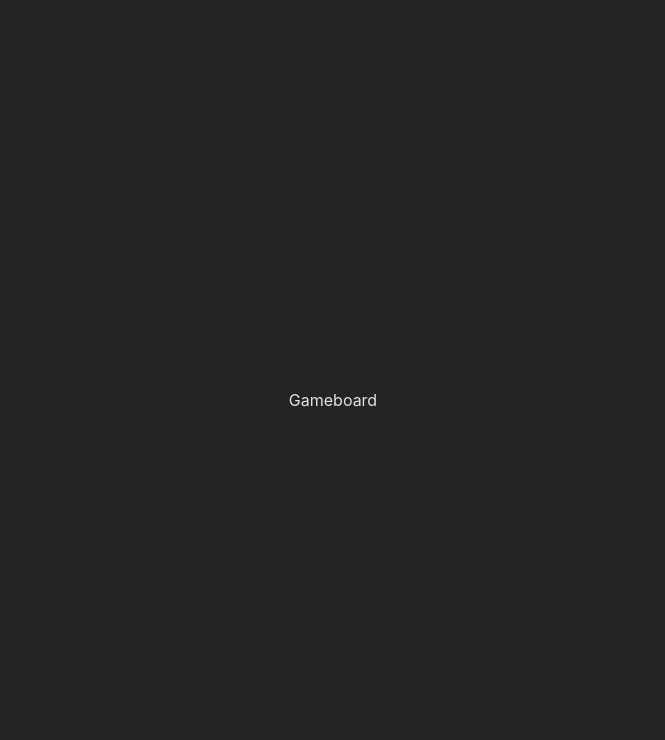
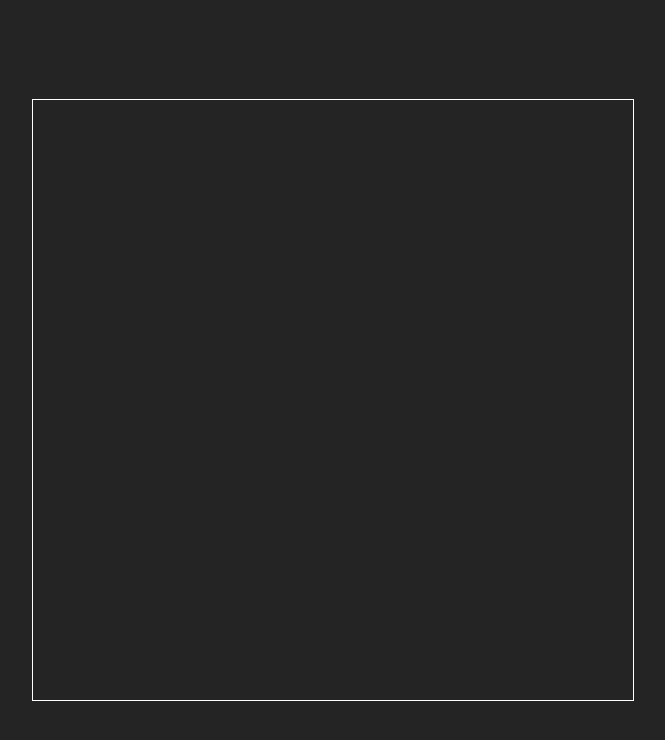
Before and after one commit to mehra-sourav/react-snake-game, a React (Vite) app: page / in a window 1280 px wide. Shown: the top 740 px of the page, without its empty margins (307-972 px from the left). Built offline with nearby package versions, Linux system fonts and the light colour scheme.

Commit message:
add styled div component to Gameboard

```diff
--- a/package.json
+++ b/package.json
@@ -11,7 +11,8 @@
   },
   "dependencies": {
     "react": "^18.3.1",
-    "react-dom": "^18.3.1"
+    "react-dom": "^18.3.1",
+    "styled-components": "^6.1.11"
   },
   "devDependencies": {
     "@types/react": "^18.3.3",
--- a/src/App.jsx
+++ b/src/App.jsx
@@ -1,8 +1,8 @@
-import Gameboard from "@/components/GameBoard";
+import GameBoard from "@/components/GameBoard";
 import "./App.css";
 
 function App() {
-  return <Gameboard />;
+  return <GameBoard />;
 }
 
 export default App;
--- /dev/null
+++ b/src/components/GameBoard/GameBoard.styles.js
@@ -0,0 +1,11 @@
+import styled from "styled-components";
+import { BOARD_SIZE } from "@/constants";
+
+export const GameBoardContainer = styled.div`
+  display: grid;
+  border: 1px solid white;
+  grid-template-columns: repeat(${BOARD_SIZE}, 1fr);
+  grid-template-rows: repeat(${BOARD_SIZE}, 1fr);
+  width: 600px;
+  height: 600px;
+`;
--- a/src/components/GameBoard/index.jsx
+++ b/src/components/GameBoard/index.jsx
@@ -1,7 +1,7 @@
-import React from "react";
+import { GameBoardContainer } from "./GameBoard.styles";
 
-const Gameboard = () => {
-  return <div>Gameboard</div>;
+const GameBoard = () => {
+  return <GameBoardContainer></GameBoardContainer>;
 };
 
-export default Gameboard;
+export default GameBoard;
--- /dev/null
+++ b/src/constants/index.js
@@ -0,0 +1 @@
+export const BOARD_SIZE = 15;
```
Also changed, not shown: 1 other file (tests, documents, lock files or other folders).
